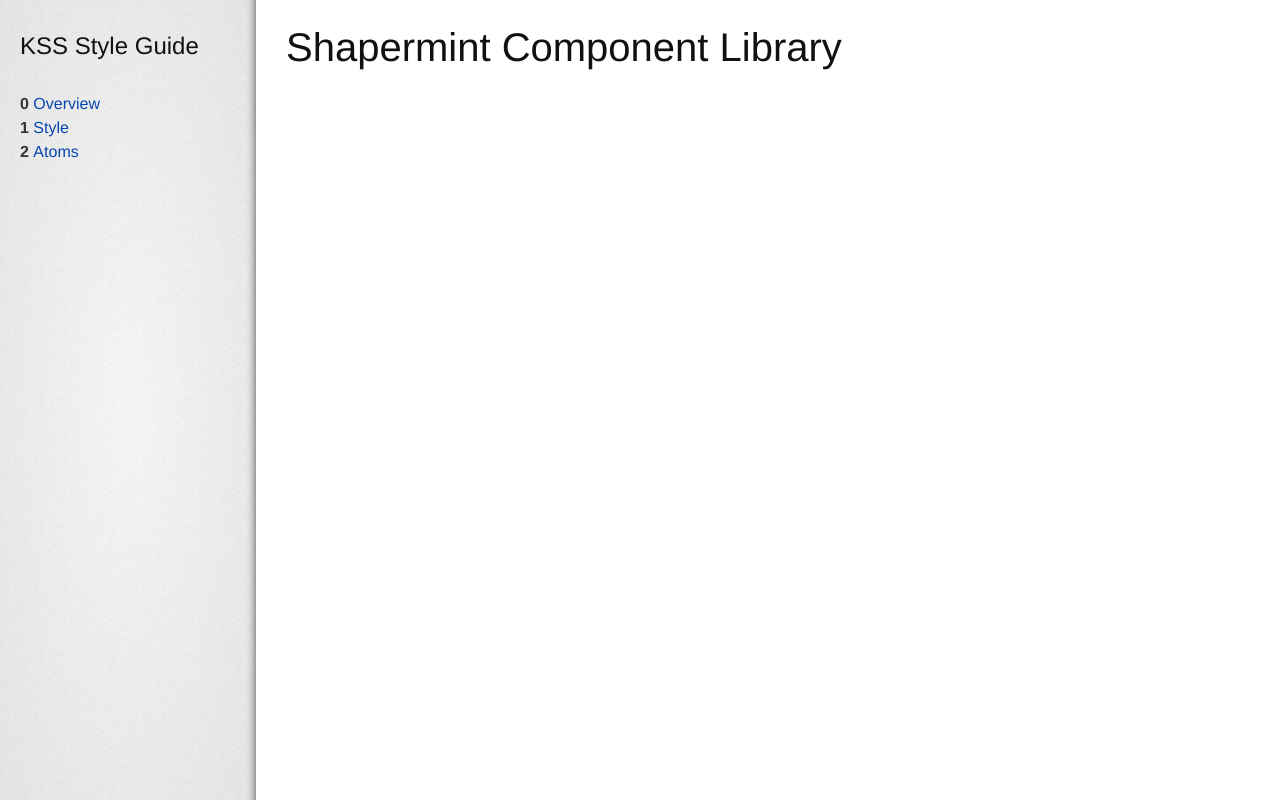
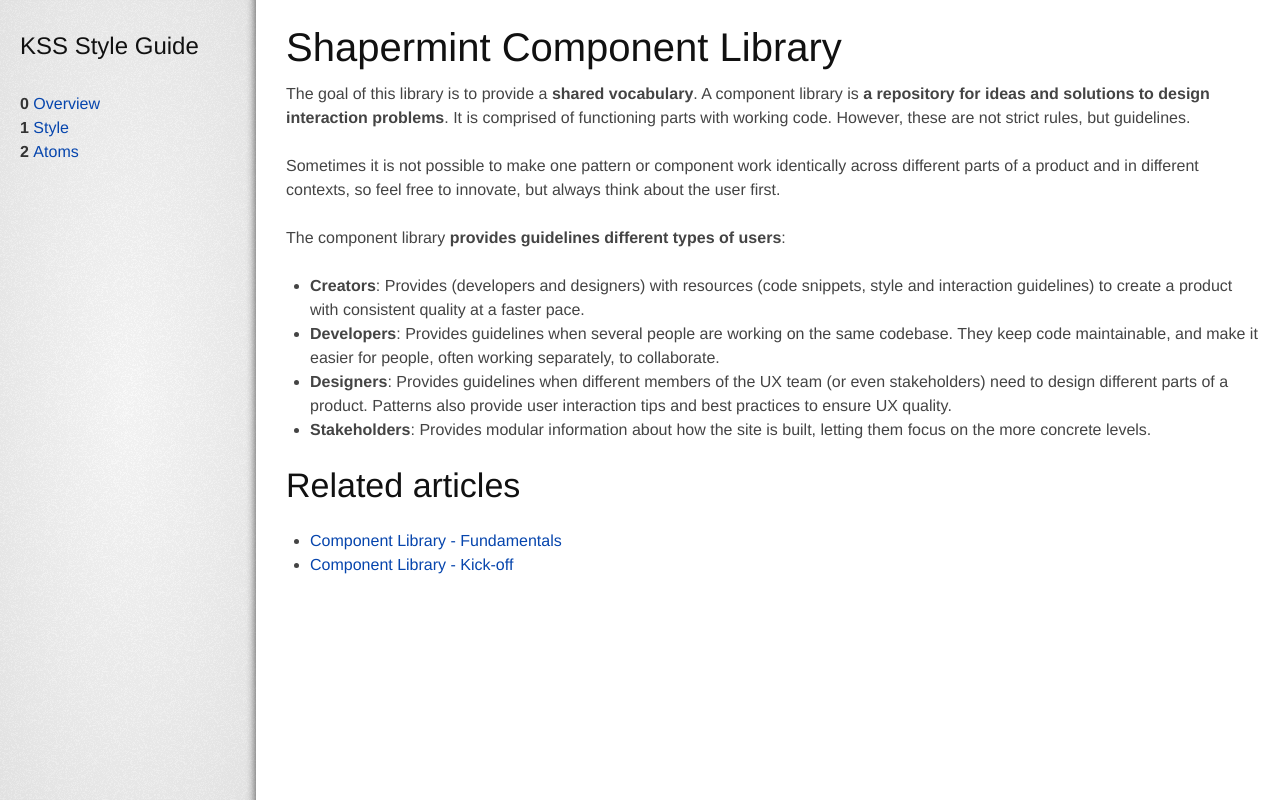
Before and after one commit to trafilea/shapermint-components, a website with bundled scripts: page docs/index.html in a window 1280 px wide. Built offline with nearby package versions, Linux system fonts and the light colour scheme.

Commit message:
homepage updated

```diff
--- a/docs/index.html
+++ b/docs/index.html
@@ -43,6 +43,28 @@
   <article>
       <div id="kssref-0" class="kss-section kss-section--depth-0 kss-overview kss-style">
         <h1>Shapermint Component Library</h1>
+<p>The goal of this library is to provide a <strong>shared vocabulary</strong>. A component library is <strong>a repository for ideas and solutions to design interaction problems</strong>. It is comprised of functioning parts with working code. However, these are not strict rules, but guidelines.</p>
+<p>Sometimes it is not possible to make one pattern or component work identically across different parts of a product and in different contexts, so feel free to innovate, but always think about the user first.</p>
+<p>The component library <strong>provides guidelines different types of users</strong>:</p>
+<ul>
+<li>
+<p><strong>Creators</strong>: Provides (developers and designers) with resources (code snippets, style and interaction guidelines) to create a product with consistent quality at a faster pace.</p>
+</li>
+<li>
+<p><strong>Developers</strong>: Provides guidelines when several people are working on the same codebase. They keep code maintainable, and make it easier for people, often working separately, to collaborate.</p>
+</li>
+<li>
+<p><strong>Designers</strong>: Provides guidelines when different members of the UX team (or even stakeholders) need to design different parts of a product. Patterns also provide user interaction tips and best practices to ensure UX quality.</p>
+</li>
+<li>
+<p><strong>Stakeholders</strong>: Provides modular information about how the site is built, letting them focus on the more concrete levels.</p>
+</li>
+</ul>
+<h3>Related articles</h3>
+<ul>
+<li><a href="https://docs.google.com/document/d/12XLVbhas4vJ7sghN8tviaosDd8D80mBGvvJdsiYO2Hg/edit?usp=sharing">Component Library - Fundamentals</a></li>
+<li><a href="https://docs.google.com/document/d/1H-x2jLOpiTiSOXahiXdQ1OR95uZtob9vGnlL58A_-kQ/edit?usp=sharing">Component Library - Kick-off</a></li>
+</ul>
 
       </div>
 </article>
```
Also changed, not shown: static/homepage.md (+21 -0 lines).
